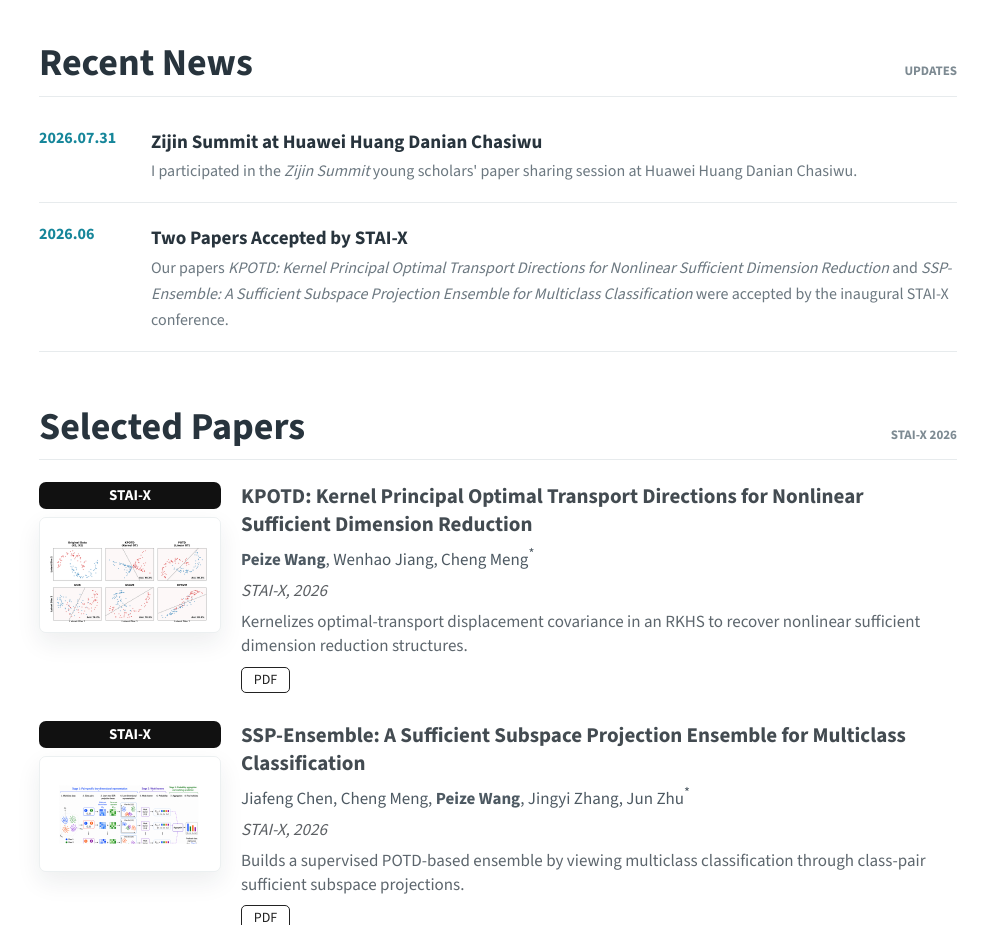
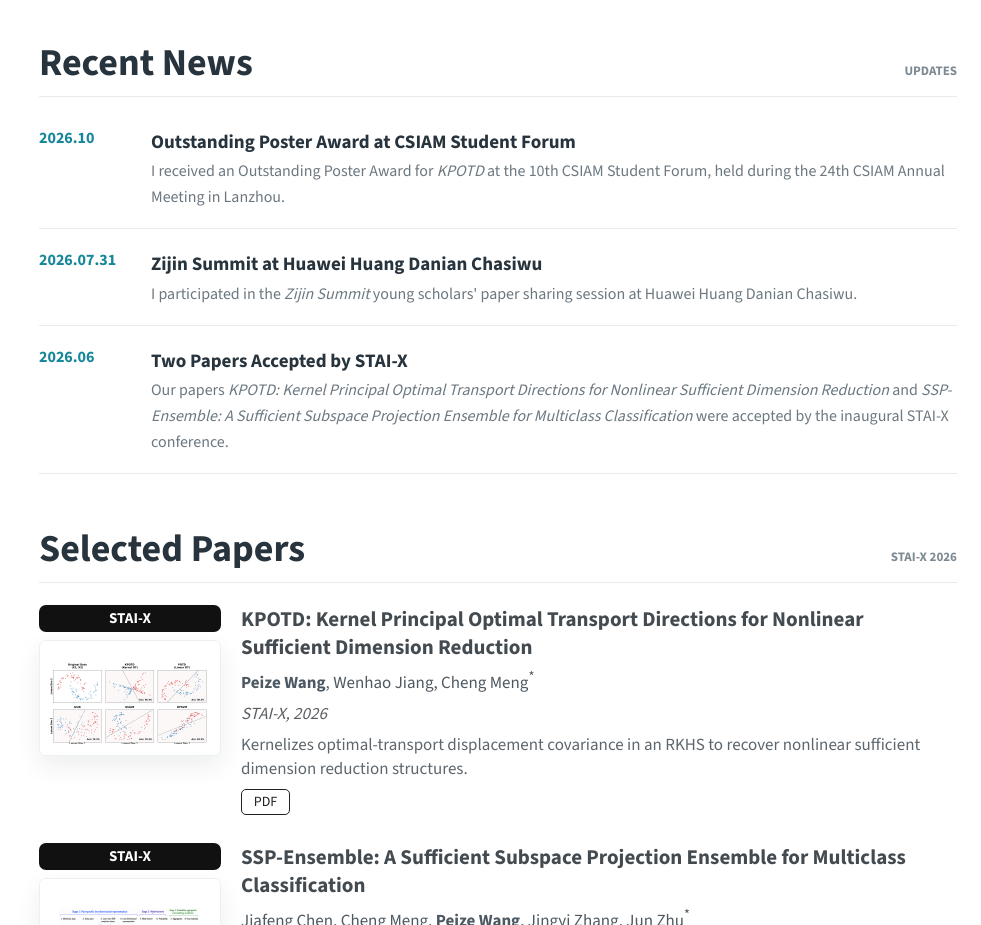
Before and after one commit to pzCardinal/pzCardinal.github.io, a plain HTML site: page index.html in a window 1280 px wide. Shown: the part 840-1765 px from the top of the page, without its empty margins (299-1280 px from the left). Drawn offline with nearby package versions, Linux system fonts and the light colour scheme.

Commit message:
CSIAM poster award news

```diff
--- a/index.html
+++ b/index.html
@@ -132,6 +132,21 @@
           </div>
           <ol class="timeline">
             <li>
+              <time datetime="2026-10">2026.10</time>
+              <div>
+                <h3>
+                  <a href="https://mp.weixin.qq.com/s/PhRMWpL_K2bFUqnZGjzbgA" target="_blank" rel="noreferrer">
+                    Outstanding Poster Award at CSIAM Student Forum
+                  </a>
+                </h3>
+                <p>
+                  I received an Outstanding Poster Award for <em>KPOTD</em> at the
+                  10th CSIAM Student Forum, held during the 24th CSIAM Annual Meeting
+                  in Lanzhou.
+                </p>
+              </div>
+            </li>
+            <li>
               <time datetime="2026-07-31">2026.07.31</time>
               <div>
                 <h3>
```
